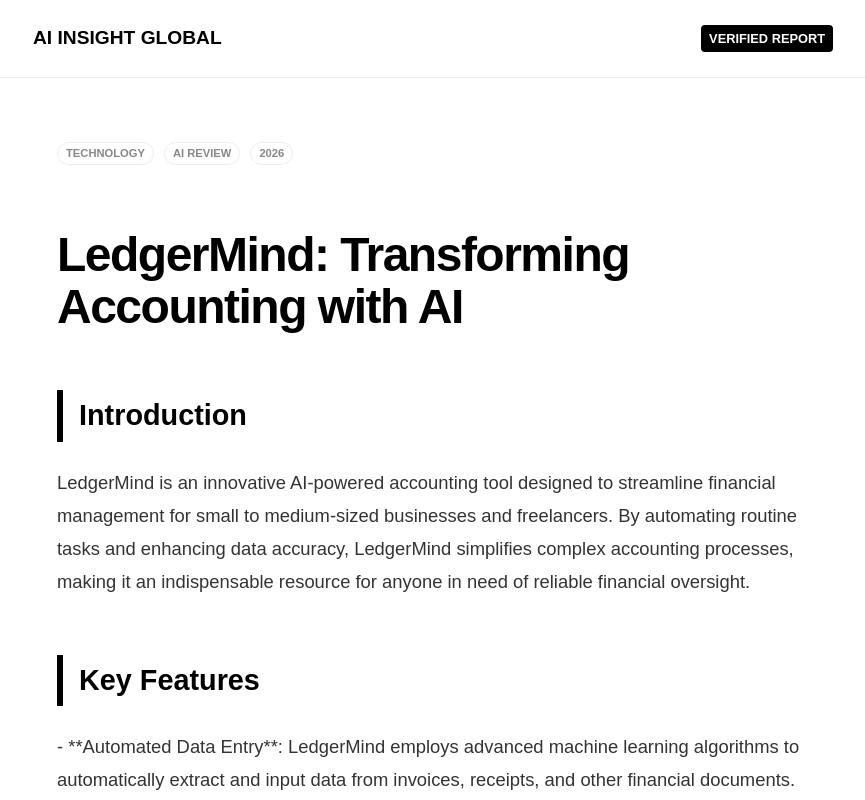
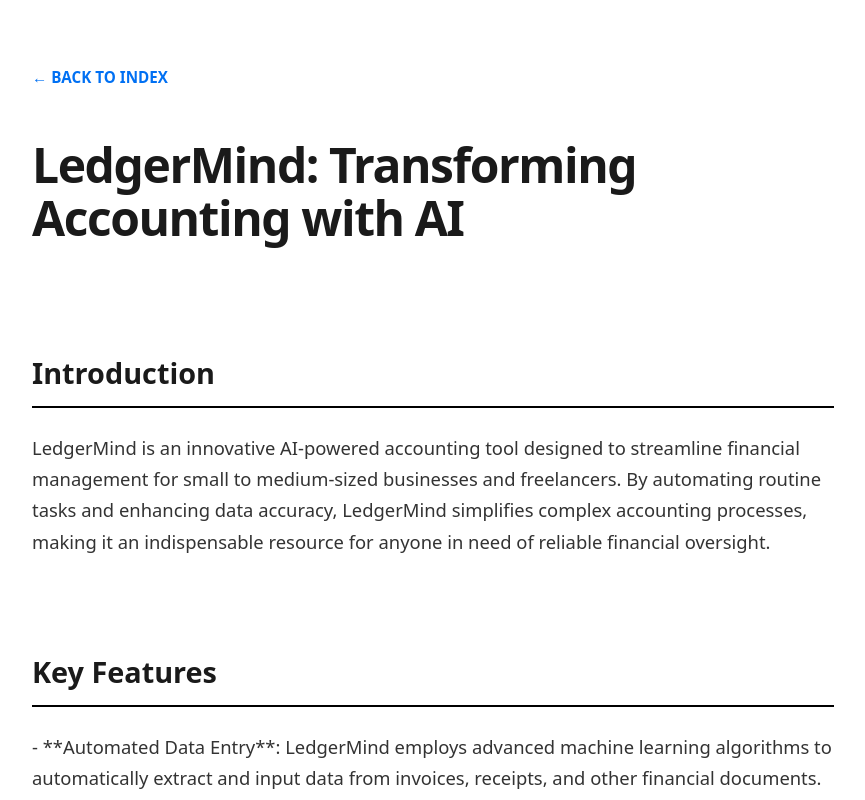
Before and after one commit to smart-guidance-lab/ai-review-site, a Next.js app: page /blog/ai-accounting-1770765071997 in a window 1280 px wide. Shown: the top 800 px of the page, without its empty margins (207-1072 px from the left). Built offline with nearby package versions, Linux system fonts and the light colour scheme.

Commit message:
Simplify post rendering and enhance UI elements
Refactor post rendering logic and improve layout.

```diff
--- a/app/blog/[slug]/page.tsx
+++ b/app/blog/[slug]/page.tsx
@@ -5,73 +5,43 @@ import { notFound } from 'next/navigation';
 export async function generateStaticParams() {
   const postsDir = path.join(process.cwd(), 'content', 'posts');
   if (!fs.existsSync(postsDir)) return [];
-  const files = fs.readdirSync(postsDir).filter(f => f.endsWith('.md'));
-  return files.map((file) => ({ slug: file.replace('.md', '') }));
+  return fs.readdirSync(postsDir).filter(f => f.endsWith('.md')).map(f => ({ slug: f.replace('.md', '') }));
 }
 
 export default async function PostPage({ params }: { params: Promise<{ slug: string }> | { slug: string } }) {
-  const resolvedParams = await params;
-  const { slug } = resolvedParams;
+  const { slug } = await params;
   const filePath = path.join(process.cwd(), 'content', 'posts', `${slug}.md`);
-
   if (!fs.existsSync(filePath)) notFound();
 
   const content = fs.readFileSync(filePath, 'utf8');
-
-  // セクション解析ロジック
   const lines = content.split('\n');
-  const renderedContent = lines.map((line, i) => {
-    // 1. タイトル (H1)
-    if (line.startsWith('# ')) {
-      return <h1 key={i} style={{ fontSize: '3rem', fontWeight: '900', marginBottom: '2rem', letterSpacing: '-1.5px', lineHeight: '1.1' }}>{line.replace('# ', '')}</h1>;
-    }
-    // 2. 小見出し (H2)
-    if (line.startsWith('## ')) {
-      return <h2 key={i} style={{ fontSize: '1.8rem', fontWeight: '800', marginTop: '3.5rem', marginBottom: '1.5rem', borderLeft: '6px solid #000', paddingLeft: '1rem' }}>{line.replace('## ', '')}</h2>;
-    }
-    // 3. メリット (PROS)
-    if (line.includes('PROS') || line.includes('▲')) {
-      return <div key={i} style={{ backgroundColor: '#e6fffa', borderLeft: '4px solid #38b2ac', padding: '1rem', margin: '0.5rem 0', borderRadius: '0 8px 8px 0', fontWeight: '600', color: '#2c7a7b' }}>{line}</div>;
-    }
-    // 4. デメリット (CONS)
-    if (line.includes('CONS') || line.includes('▼')) {
-      return <div key={i} style={{ backgroundColor: '#fff5f5', borderLeft: '4px solid #f56565', padding: '1rem', margin: '0.5rem 0', borderRadius: '0 8px 8px 0', fontWeight: '600', color: '#c53030' }}>{line}</div>;
-    }
-    // 5. 通常テキスト
-    return <p key={i} style={{ marginBottom: '1.2rem', color: '#333', fontSize: '1.15rem' }}>{line}</p>;
-  });
 
   return (
-    <main style={{ backgroundColor: '#fff', minHeight: '100vh', color: '#000' }}>
-      <nav style={{ padding: '1.5rem', borderBottom: '1px solid #eee', position: 'sticky', top: 0, backgroundColor: 'rgba(255,255,255,0.9)', backdropFilter: 'blur(10px)', zIndex: 10 }}>
-        <div style={{ maxWidth: '800px', margin: '0 auto', display: 'flex', justifyContent: 'space-between', alignItems: 'center' }}>
-          <a href="/" style={{ textDecoration: 'none', color: '#000', fontWeight: '900', fontSize: '1.2rem' }}>AI INSIGHT GLOBAL</a>
-          <span style={{ fontSize: '0.8rem', fontWeight: 'bold', backgroundColor: '#000', color: '#fff', padding: '4px 8px', borderRadius: '4px' }}>VERIFIED REPORT</span>
-        </div>
+    <article style={{ maxWidth: '850px', margin: '0 auto', padding: '4rem 1.5rem', fontFamily: 'system-ui, sans-serif', color: '#1a1a1a', lineHeight: '1.7' }}>
+      <nav style={{ marginBottom: '3rem' }}>
+        <a href="/" style={{ color: '#0070f3', textDecoration: 'none', fontWeight: '600', fontSize: '0.95rem' }}>&larr; BACK TO INDEX</a>
       </nav>
 
-      <article style={{ padding: '4rem 1.5rem', maxWidth: '800px', margin: '0 auto' }}>
-        <header style={{ marginBottom: '4rem' }}>
-          <div style={{ display: 'flex', gap: '10px', marginBottom: '1rem' }}>
-            {['TECHNOLOGY', 'AI REVIEW', '2026'].map(tag => (
-              <span key={tag} style={{ fontSize: '0.7rem', fontWeight: 'bold', color: '#888', border: '1px solid #eee', padding: '2px 8px', borderRadius: '20px' }}>{tag}</span>
-            ))}
-          </div>
-        </header>
+      {lines.map((line, i) => {
+        // H1 Title
+        if (line.startsWith('# ')) return <h1 key={i} style={{ fontSize: '3rem', fontWeight: '900', marginBottom: '2rem', letterSpacing: '-0.03em', lineHeight: '1.1' }}>{line.replace('# ', '')}</h1>;
+        // H2 Section
+        if (line.startsWith('## ')) return <h2 key={i} style={{ fontSize: '1.8rem', fontWeight: '800', marginTop: '3.5rem', marginBottom: '1.5rem', borderBottom: '2px solid #000', paddingBottom: '0.5rem' }}>{line.replace('## ', '')}</h2>;
+        // Pros / Cons Special Handling
+        if (line.includes('PROS') || line.startsWith('▲')) return <div key={i} style={{ color: '#2e7d32', fontWeight: 'bold', marginTop: '1rem', display: 'flex', alignItems: 'center' }}><span style={{ fontSize: '1.2rem', marginRight: '0.5rem' }}>▲</span> {line.replace(/^[▲\s*+-]+/, '')}</div>;
+        if (line.includes('CONS') || line.startsWith('▼')) return <div key={i} style={{ color: '#d32f2f', fontWeight: 'bold', marginTop: '1rem', display: 'flex', alignItems: 'center' }}><span style={{ fontSize: '1.2rem', marginRight: '0.5rem' }}>▼</span> {line.replace(/^[▼\s*+-]+/, '')}</div>;
+        // Horizontal Rule
+        if (line.startsWith('---')) return <hr key={i} style={{ border: 'none', borderTop: '1px solid #eee', margin: '3rem 0' }} />;
+        // Standard Paragraph
+        if (line.trim() === '') return <div key={i} style={{ height: '1rem' }} />;
+        return <p key={i} style={{ marginBottom: '1.2rem', fontSize: '1.15rem', color: '#333' }}>{line}</p>;
+      })}
 
-        <section style={{ lineHeight: '1.8' }}>
-          {renderedContent}
-        </section>
-
-        <footer style={{ marginTop: '6rem', padding: '4rem 2rem', backgroundColor: '#000', color: '#fff', borderRadius: '24px', textAlign: 'center' }}>
-          <h3 style={{ fontSize: '2rem', marginBottom: '1rem' }}>Subscribe to the Intelligence</h3>
-          <p style={{ color: '#aaa', marginBottom: '2rem' }}>Get the next-generation AI analysis delivered to your inbox.</p>
-          <div style={{ display: 'flex', justifyContent: 'center', gap: '10px' }}>
-            <input type="email" placeholder="email@example.com" style={{ padding: '12px 20px', borderRadius: '8px', border: 'none', width: '250px' }} />
-            <button style={{ padding: '12px 24px', borderRadius: '8px', border: 'none', backgroundColor: '#0070f3', color: '#fff', fontWeight: 'bold', cursor: 'pointer' }}>JOIN</button>
-          </div>
-        </footer>
-      </article>
-    </main>
+      <aside style={{ marginTop: '5rem', padding: '2.5rem', backgroundColor: '#000', color: '#fff', borderRadius: '4px', textAlign: 'center' }}>
+        <h3 style={{ fontSize: '1.5rem', marginBottom: '1rem' }}>AI INTELLIGENCE ALERT</h3>
+        <p style={{ opacity: 0.8, marginBottom: '2rem' }}>This analysis is updated daily based on the latest LLM benchmarks.</p>
+        <button style={{ backgroundColor: '#fff', color: '#000', border: 'none', padding: '1rem 2rem', fontWeight: 'bold', borderRadius: '2px', cursor: 'pointer' }}>SUBSCRIBE TO NEWSLETTER</button>
+      </aside>
+    </article>
   );
 }
```
